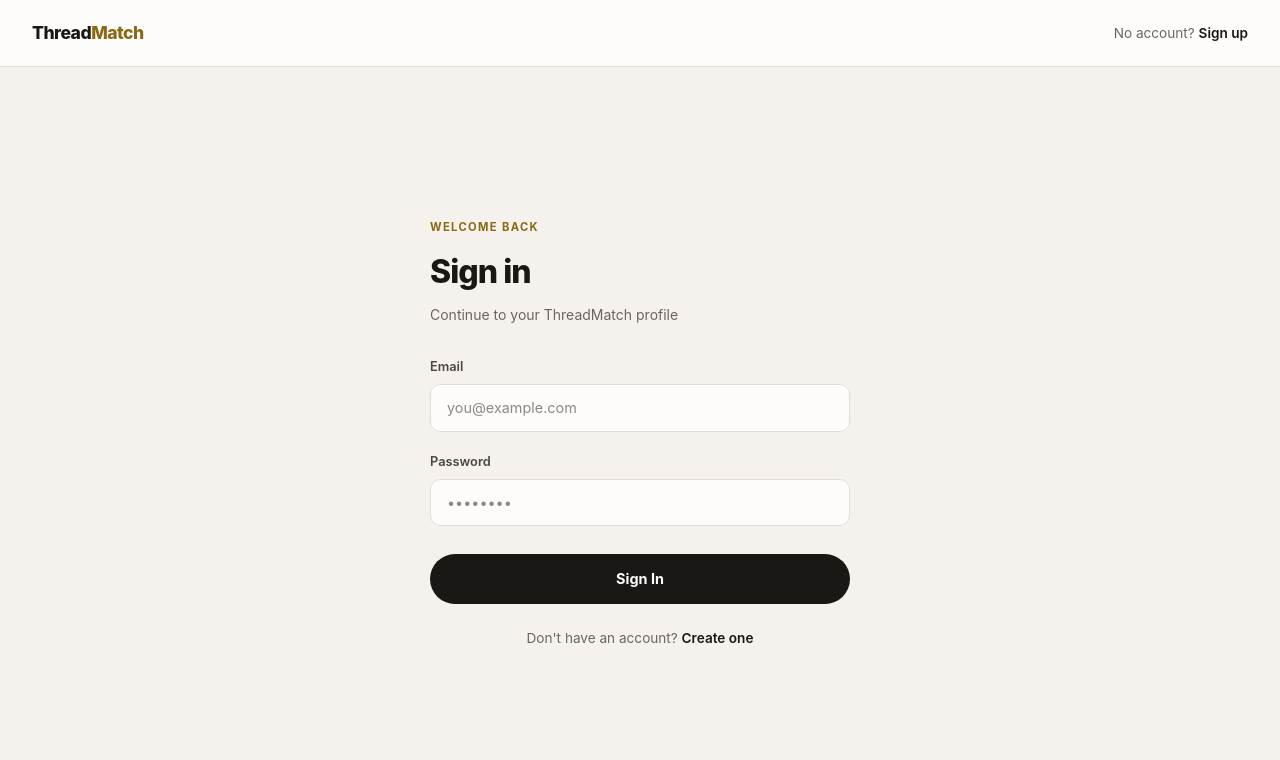
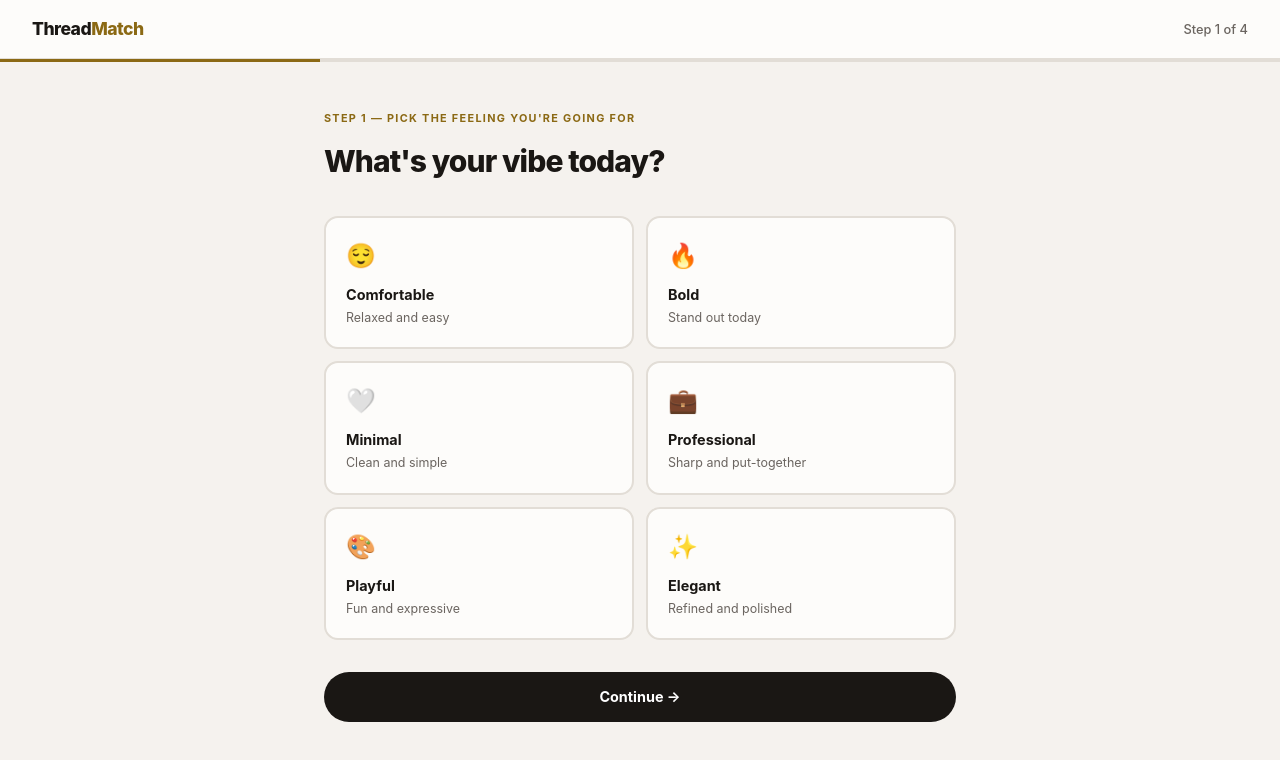
Before and after one commit to Lavanya-0105/ThreadMatch, a React (Vite) app in the folder client/: page /questionnaire in a window 1280 px wide. Before the commit this address led to /login. Shown: the top 760 px of the page. Built offline with nearby package versions, Linux system fonts and the light colour scheme.

Commit message:
Get started directed to questionnaire

```diff
--- a/client/src/App.jsx
+++ b/client/src/App.jsx
@@ -24,14 +24,7 @@ function App() {
 
         <Route path="/signup" element={<Signup />} />
 
-        <Route
-          path="/questionnaire"
-          element={
-            <ProtectedRoute>
-              <Questionnaire />
-            </ProtectedRoute>
-          }
-        />
+        <Route path="/questionnaire" element={<Questionnaire />} />
 
         <Route
           path="/wardrobe-builder"
```
